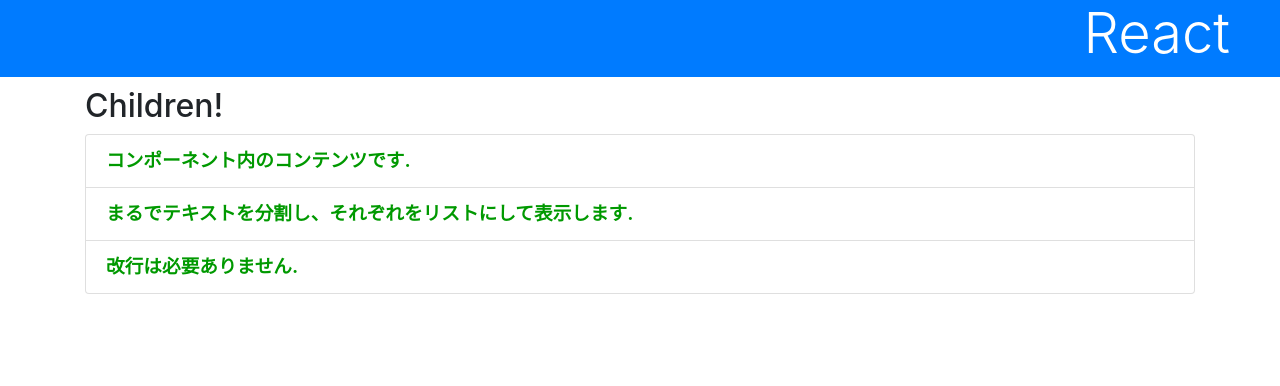
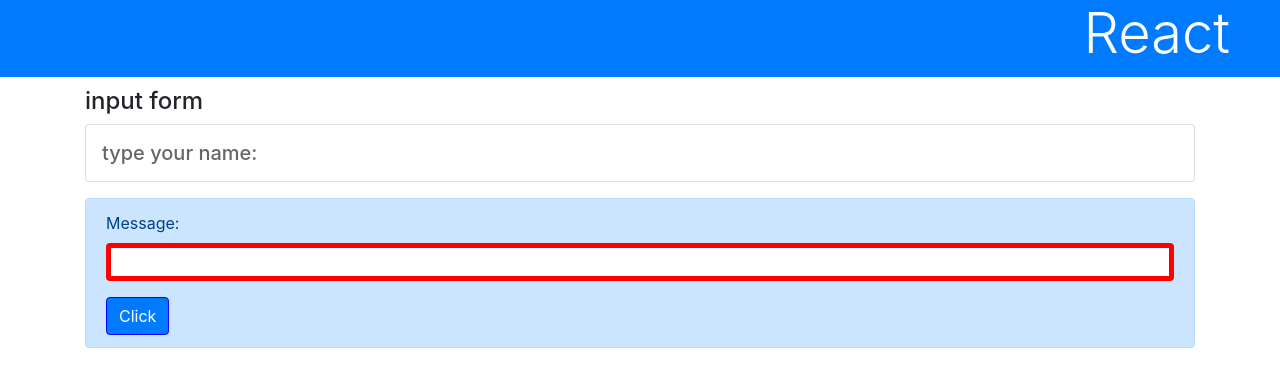
Before and after one commit to ManayaT/react_app_learn, a React (Create React App) app: page / in a window 1280 px wide. Shown: the top 386 px of the page. Built offline with nearby package versions, Linux system fonts and the light colour scheme.

Commit message:
hello_hoge

```diff
--- a/src/App.css
+++ b/src/App.css
@@ -47,6 +47,14 @@
   font-size: 16pt;
 }
 
+input:invalid {
+  border: 5px solid red;
+}
+
+input:valid {
+  border: 1px solid blue;
+}
+
 @keyframes App-logo-spin {
   from {
     transform: rotate(0deg);
--- a/src/App.js
+++ b/src/App.js
@@ -8,6 +8,24 @@
 
   constructor(props) {
     super(props);
+    this.state = {
+      title: 'input form',
+      message: 'type your name:'
+    };
+    this.doChange = this.doChange.bind(this);
+    this.doSubmit = this.doSubmit.bind(this);
+  }
+
+  doChange(event) {
+    this.input = event.target.value;
+  }
+
+  doSubmit(event) {
+    this.setState({
+      title: 'send form',
+      message: 'Hello, ' + this.input + '!!'
+    });
+    event.preventDefault();
   }
 
   render() {
@@ -15,11 +33,17 @@
       <div>
         <h1 className='bg-primary text-white display-4'>React</h1>
         <div className='container'>
-          <Message title='Children!'>
-            コンポーネント内のコンテンツです。
-            まるでテキストを分割し、それぞれをリストにして表示します。
-            改行は必要ありません。
-          </Message>
+          <h4>{this.state.title}</h4>
+          <p className='card h5 p-3'>{this.state.message}</p>
+          <div className='alert alert-primary mt-3'>
+            <form onSubmit={this.doSubmit}>
+              <div className='form-group'>
+                <label>Message:</label>
+                <input type='text' className='form-control' onChange={this.doChange} required pattern='[A-Za-z _,.]+'/>
+              </div>
+              <input type='submit' className='btn btn-primary' value='Click'/>
+            </form>
+            </div>
         </div>
       </div>
     );
@@ -43,7 +67,7 @@
       }
     }
     let list = arr2.map((value, key) => (
-      <li className='list-group-item' style={this.li} key={key}>{value}.</li>
+      <li className='list-group-item' style={this.li} key={key}>{key +1}. {value}.</li>
     ));
     return (
       <div>
```
